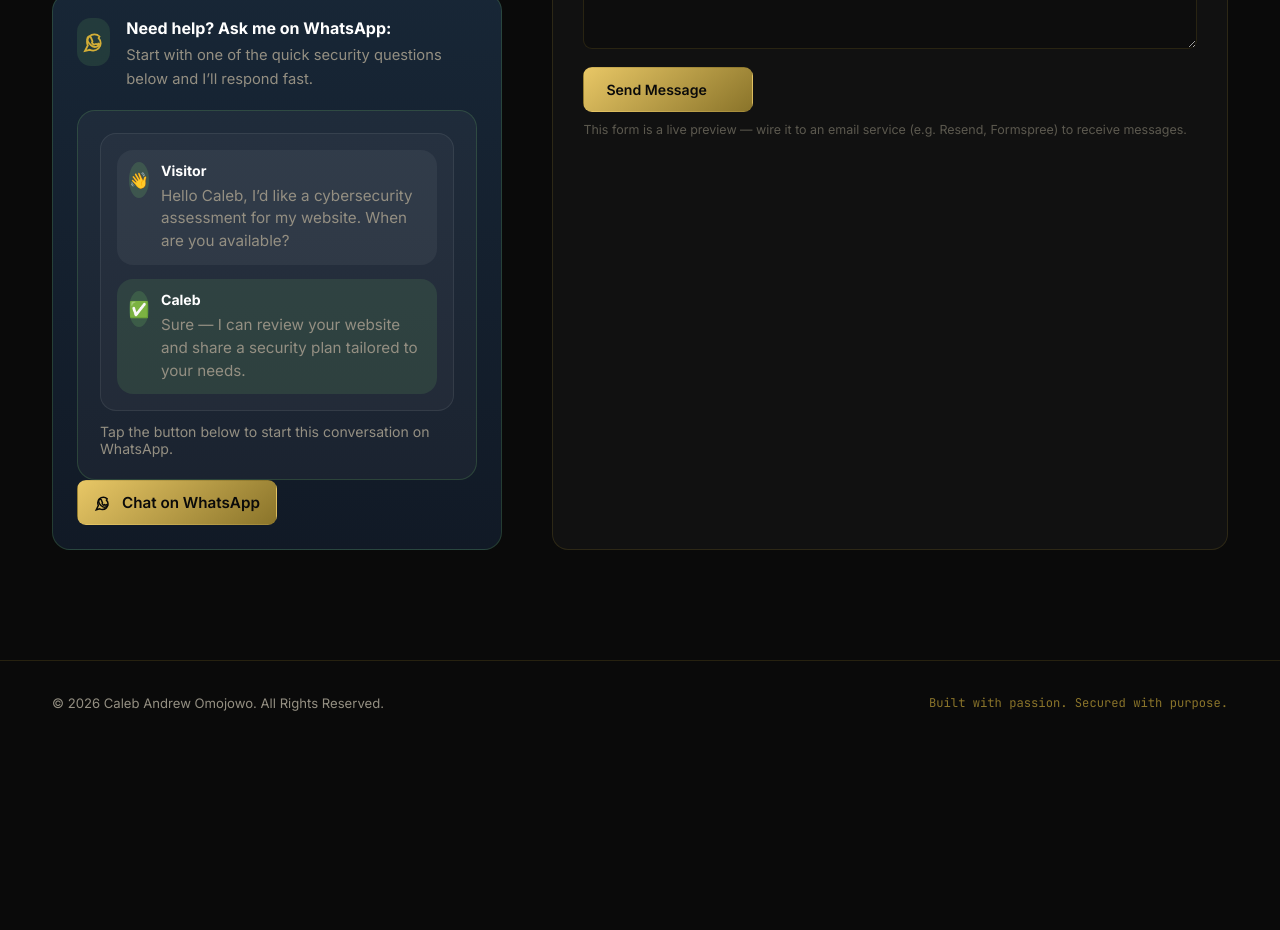
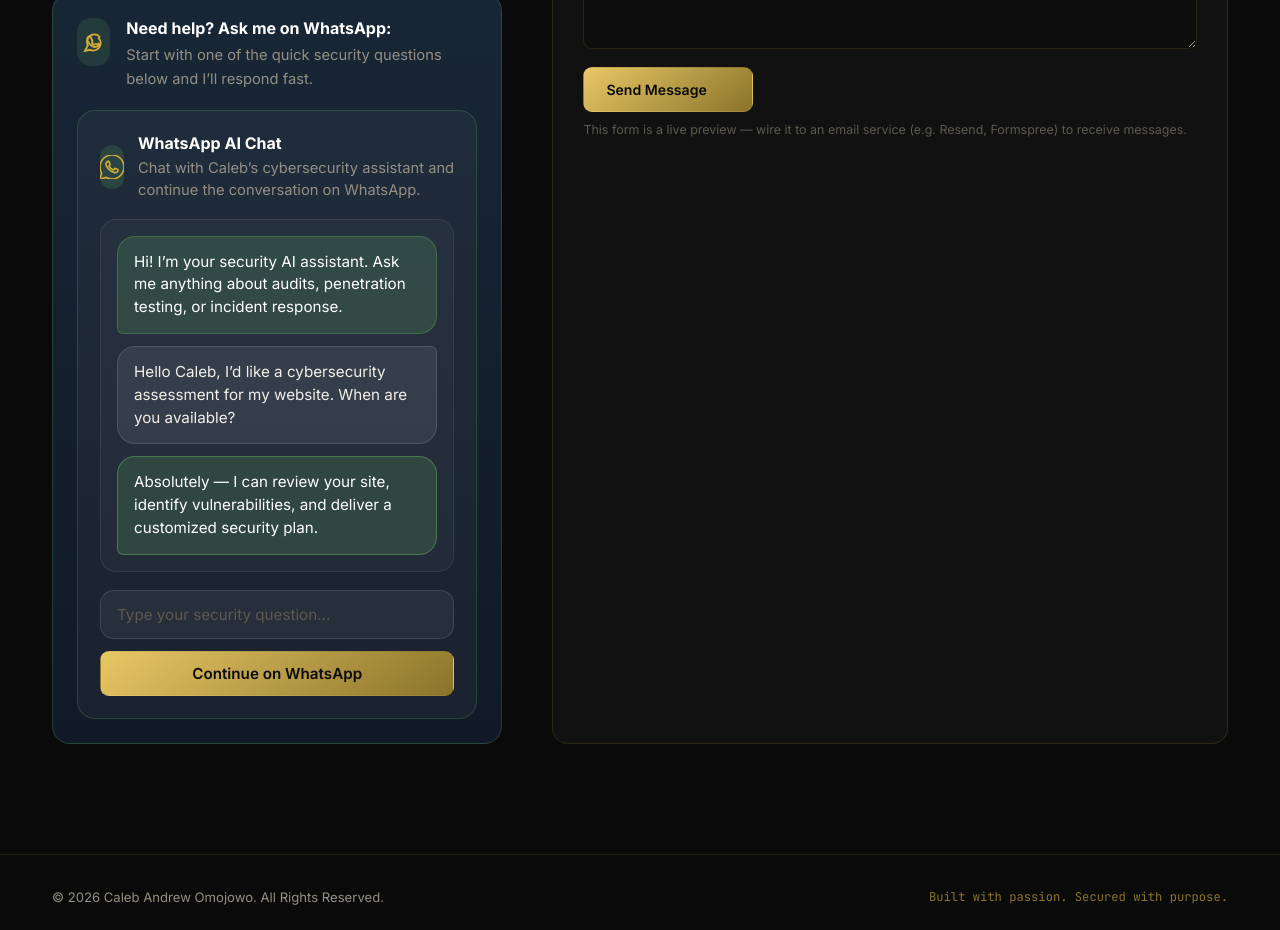
Before and after one commit to cybercalebx/Caleb-Portfolio-, a Next.js app: page / in a window 1280 px wide. Shown: the part 7900-8830 px from the top of the page. Before the commit the page ends 8645 px from the top, so only its background shows below. Built offline with nearby package versions, Linux system fonts and the light colour scheme.

Commit message:
Refine WhatsApp AI chat preview

```diff
--- a/app/globals.css
+++ b/app/globals.css
@@ -251,16 +251,20 @@ nav.wrap{display:flex;align-items:center;justify-content:space-between;height:76
 .whatsapp-head b{display:block;font-size:1rem;margin-bottom:6px;color:#FFF;}
 .whatsapp-head p{margin:0;color:var(--text-muted);font-size:.92rem;line-height:1.6;}
 .whatsapp-chat{background:rgba(255,255,255,.04);border:1px solid rgba(120,213,107,.18);border-radius:18px;padding:22px;}
-.wa-chat-box{display:grid;gap:14px;background:rgba(255,255,255,.03);border:1px solid rgba(255,255,255,.08);border-radius:16px;padding:16px;}
-.wa-message{display:flex;gap:12px;align-items:flex-start;}
-.wa-message-incoming{background:rgba(255,255,255,.05);border-radius:16px;padding:12px;}
-.wa-message-outgoing{background:rgba(120,213,107,.12);border-radius:16px;padding:12px;}
-.wa-avatar{width:36px;height:36px;border-radius:50%;display:grid;place-items:center;background:rgba(120,213,107,.18);font-size:1rem;}
-.wa-message strong{display:block;font-size:.88rem;margin-bottom:6px;color:#FFF;}
-.wa-message p{margin:0;color:var(--text-muted);font-size:.95rem;line-height:1.5;}
-.wa-chat-note{margin-top:12px;font-size:.88rem;color:var(--text-muted);}
-.wa-button{display:inline-flex;align-items:center;gap:10px;padding:12px 16px;font-size:.95rem;transition:transform .2s;}
-.wa-button svg{width:18px;height:18px;stroke:currentColor;fill:none;}
+.whatsapp-header{display:flex;gap:14px;align-items:center;margin-bottom:18px;}
+.wa-icon{width:44px;height:44px;border-radius:16px;background:rgba(120,213,107,.15);display:grid;place-items:center;}
+.wa-icon svg{width:24px;height:24px;stroke:var(--gold);fill:none;stroke-width:1.6;}
+.whatsapp-header b{display:block;font-size:1rem;color:#FFF;margin-bottom:4px;}
+.whatsapp-header p{margin:0;color:var(--text-muted);font-size:.92rem;line-height:1.5;}
+.wa-chat-window{display:grid;gap:12px;background:rgba(255,255,255,.03);border:1px solid rgba(255,255,255,.08);border-radius:16px;padding:16px;}
+.wa-message{max-width:100%;padding:14px 16px;border-radius:18px;position:relative;font-size:.95rem;line-height:1.5;color:#FFF;}
+.wa-message-bot{background:rgba(120,213,107,.16);border:1px solid rgba(120,213,107,.25);border-bottom-left-radius:6px;}
+.wa-message-user{background:rgba(255,255,255,.08);border:1px solid rgba(255,255,255,.12);color:var(--text);border-top-right-radius:6px;}
+.wa-message-final{border-color:rgba(120,213,107,.35);}
+.wa-chat-input{display:grid;gap:12px;margin-top:18px;}
+.wa-chat-input input{width:100%;background:rgba(255,255,255,.05);border:1px solid rgba(255,255,255,.12);border-radius:14px;padding:14px 16px;color:var(--text);font-family:inherit;font-size:.95rem;}
+.wa-chat-input input::placeholder{color:var(--text-dim);}
+.wa-button{display:inline-flex;align-items:center;justify-content:center;gap:10px;padding:12px 16px;font-size:.95rem;transition:transform .2s;}
 .wa-button:hover{transform:translateY(-1px);}
 form{background:var(--card);border:1px solid var(--border);border-radius:16px;padding:30px;}
 .form-row{display:grid;grid-template-columns:1fr 1fr;gap:14px;margin-bottom:14px;}
--- a/app/page.tsx
+++ b/app/page.tsx
@@ -378,25 +378,31 @@ const BODY_HTML = `
             </div>
           </div>
           <div class="whatsapp-chat">
-            <div class="wa-chat-box">
-              <div class="wa-message wa-message-incoming">
-                <span class="wa-avatar" aria-hidden="true">👋</span>
-                <div>
-                  <strong>Visitor</strong>
-                  <p>Hello Caleb, I’d like a cybersecurity assessment for my website. When are you available?</p>
-                </div>
+            <div class="whatsapp-header">
+              <div class="wa-icon" aria-hidden="true">
+                <svg viewBox="0 0 24 24"><path d="M20.52 3.48A11.82 11.82 0 0 0 12 0C5.373 0 0 5.373 0 12a11.814 11.814 0 0 0 1.645 6.065L0 24l6.252-1.569A11.816 11.816 0 0 0 12 24c6.627 0 12-5.373 12-12 0-3.21-1.252-6.215-3.48-8.52z" fill="none"/><path d="M17.472 14.382c-.297-.149-1.758-.867-2.03-.967-.272-.099-.47-.149-.668.149-.198.297-.767.967-.94 1.165-.173.198-.347.223-.644.075-.297-.149-1.255-.462-2.39-1.475-.883-.788-1.48-1.761-1.653-2.059-.173-.297-.018-.458.13-.606.134-.133.297-.347.446-.52.149-.173.198-.297.298-.497.099-.198.05-.372-.025-.52-.075-.148-.668-1.611-.915-2.205-.242-.579-.487-.5-.668-.51l-.57-.01c-.198 0-.52.074-.792.372s-1.04 1.016-1.04 2.479 1.065 2.876 1.213 3.074c.148.198 2.095 3.2 5.076 4.487.709.306 1.262.489 1.693.626.712.226 1.36.194 1.872.118.571-.085 1.758-.719 2.006-1.413.248-.695.248-1.289.173-1.414-.074-.124-.272-.198-.57-.347z"/></svg>
               </div>
-              <div class="wa-message wa-message-outgoing">
-                <span class="wa-avatar" aria-hidden="true">✅</span>
-                <div>
-                  <strong>Caleb</strong>
-                  <p>Sure — I can review your website and share a security plan tailored to your needs.</p>
-                </div>
+              <div>
+                <b>WhatsApp AI Chat</b>
+                <p>Chat with Caleb’s cybersecurity assistant and continue the conversation on WhatsApp.</p>
               </div>
             </div>
-            <p class="wa-chat-note">Tap the button below to start this conversation on WhatsApp.</p>
+            <div class="wa-chat-window">
+              <div class="wa-message wa-message-bot">
+                <p>Hi! I’m your security AI assistant. Ask me anything about audits, penetration testing, or incident response.</p>
+              </div>
+              <div class="wa-message wa-message-user">
+                <p>Hello Caleb, I’d like a cybersecurity assessment for my website. When are you available?</p>
+              </div>
+              <div class="wa-message wa-message-bot wa-message-final">
+                <p>Absolutely — I can review your site, identify vulnerabilities, and deliver a customized security plan.</p>
+              </div>
+            </div>
+            <div class="wa-chat-input">
+              <input type="text" readonly placeholder="Type your security question..." />
+              <a class="btn btn-gold wa-button" href="https://api.whatsapp.com/send?phone=2349063155041&text=Hi%20Caleb%2C%20I%27m%20interested%20in%20a%20cybersecurity%20assessment%20for%20my%20website.%20When%20are%20you%20available%3F" target="_blank" rel="noreferrer">Continue on WhatsApp</a>
+            </div>
           </div>
-          <a class="btn btn-gold wa-button" href="https://api.whatsapp.com/send?phone=2349063155041&text=Hi%20Caleb%2C%20I%27m%20interested%20in%20your%20cybersecurity%20services.%20Can%20we%20discuss%20my%20security%20requirements%3F" target="_blank" rel="noreferrer"><svg viewBox="0 0 24 24"><path d="M17.5 6.5c-1.3-1.4-3.1-2.2-5-2.2-4.1 0-7.5 3.4-7.5 7.5 0 1.3.3 2.5.8 3.6L3 21l4.7-1.2c1.1.6 2.3.9 3.5.9 4.1 0 7.5-3.4 7.5-7.5 0-1.9-.8-3.7-2.1-5z"/><path d="M15.45 14.8c-.15-.1-1-.5-1.16-.6-.15-.1-.26-.1-.37.1-.1.17-.45.5-.55.6-.1.1-.2.1-.36.03-.16-.1-.67-.3-1.27-.9-.47-.42-.79-.94-.88-1.1-.1-.2-.02-.3.07-.4.07-.1.16-.2.23-.3.08-.1.11-.15.16-.26.05-.1.03-.2-.01-.3-.05-.1-1.1-2.7-1.5-3.7-.4-1-.8-1.1-1-1.1h-.8c-.2 0-.5 0-.8.4-.3.4-1 1-1 2.5 0 1.5 1 3 1.1 3.2.1.1 1.9 3 4.7 4.2.7.3 1.3.4 1.8.4.7 0 1.4-.2 2-.4.6-.2 1.8-.8 2.1-1.5.2-.6.2-1.1.1-1.2-.05-.1-.35-.2-.75-.3z"/></svg>Chat on WhatsApp</a>
         </div>
       </div>
       <form class="reveal" id="contactForm">
```
